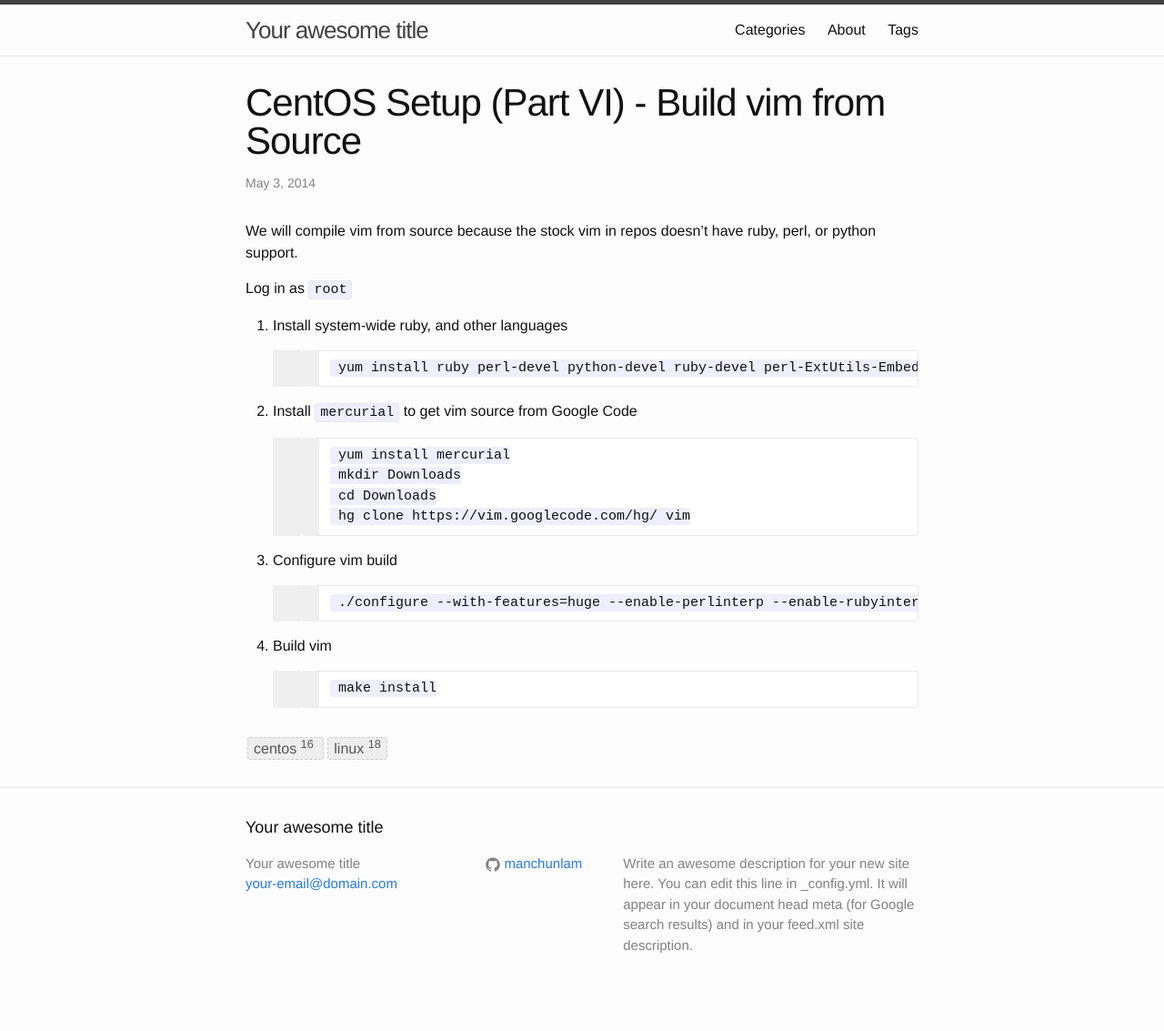
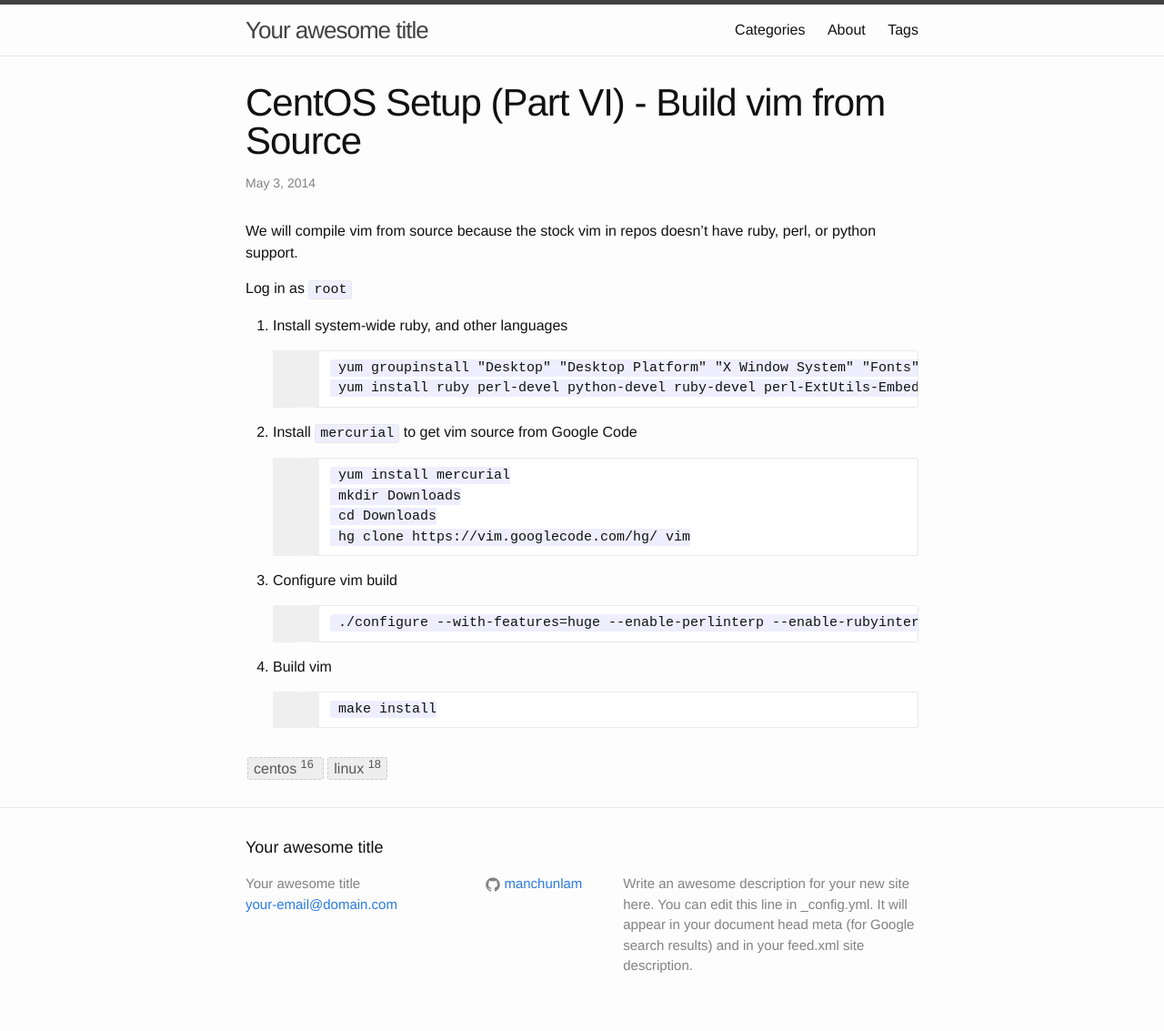
Before and after one commit to manchunlam/jekyll-blog, a Jekyll site: the page built from _posts/2014-05-03-centos-setup-part-vi-build-vim-from-source.markdown, in a window 1280 px wide. Shown: the whole page at 91% size. Built offline with Jekyll 4.4.1, drawn with Linux system fonts in a browser that asks for light colours; Markdown is read by kramdown in place of the engine named in the settings; before the commit the page ends 1110 px from its top, so only the background shows below that.

Commit message:
[CHANGE] vim - packages, groups, and switches needed to compile vim with "xterm_clipboard"

````diff
--- a/_posts/2014-05-03-centos-setup-part-vi-build-vim-from-source.markdown
+++ b/_posts/2014-05-03-centos-setup-part-vi-build-vim-from-source.markdown
@@ -19,7 +19,8 @@
 1. Install system-wide ruby, and other languages
 
     ```
-    yum install ruby perl-devel python-devel ruby-devel perl-ExtUtils-Embed ncurses-devel
+    yum groupinstall "Desktop" "Desktop Platform" "X Window System" "Fonts" "General Purpose Desktop"
+    yum install ruby perl-devel python-devel ruby-devel perl-ExtUtils-Embed ncurses-devel libX11 libX11-devel libXtst-devl libXtst libXt-devel libXt libSM-devel libSM libXpm libXpm-devel
     ```
 
 1. Install `mercurial` to get vim source from Google Code
@@ -34,7 +35,7 @@
 3. Configure vim build
 
     ```
-    ./configure --with-features=huge --enable-perlinterp --enable-rubyinterp --enable-pythoninterp
+    ./configure --with-features=huge --enable-perlinterp --enable-rubyinterp --enable-pythoninterp --with-x=yes --enable-gui=auto --enable-gtk2-check --enable-gnome-check
     ```
 
 4. Build vim
````
